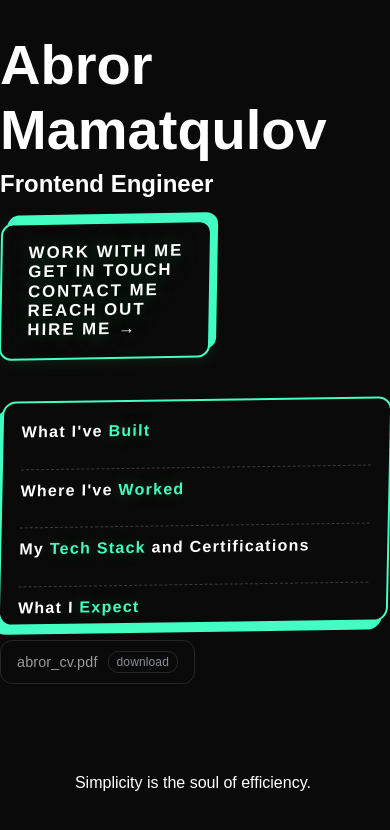
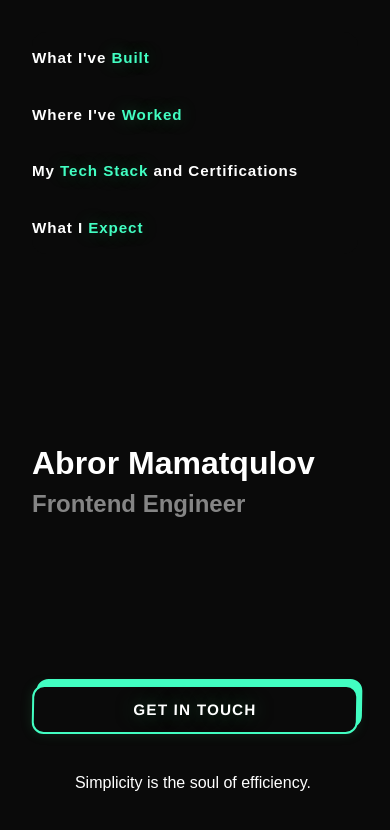
Before and after one commit to abror-mqv/abror-cv, a Next.js app: page / in a window 390 px wide. Shown: the top 830 px of the page. Built offline with nearby package versions, Linux system fonts and the light colour scheme.

Commit message:
Some responsiveness added nothing ruined yet

```diff
--- a/src/app/certificates/page.module.scss
+++ b/src/app/certificates/page.module.scss
@@ -264,3 +264,23 @@
     color: #8c92a3;
     font-size: 0.9rem;
 }
+
+
+@media screen and (max-width: 770px) {
+    .main{
+        padding-bottom: 84px;
+    }
+    .board{
+        padding: 0;
+
+    }
+    .widget{
+        bottom: 24px;
+        width: fit-content;
+        max-width: 94%;
+    }
+    .widgetToggle:hover{
+        background: #0a0a0a;
+
+    }
+}
--- a/src/app/components/homepage/cta/cta.module.scss
+++ b/src/app/components/homepage/cta/cta.module.scss
@@ -33,29 +33,24 @@
     }
 }
 
-// .ctaButton{
-//     display: inline-flex;
-//     align-items: center;
-//     justify-content: center;
-//     padding: 14px 24px;
-//     border-radius: 10px;
-//     border: 2px solid #0a0a0a;
-//     background: var(--accent-color);
-//     color: #0a0a0a;
-//     font-weight: 700;
-//     font-size: 1rem;
-//     letter-spacing: 0.08em;
-//     text-transform: uppercase;
-//     box-shadow: 6px 10px 0 #0a0a0a;
-//     transform: skew(-2deg);
-//     transition: transform 120ms ease, box-shadow 120ms ease, filter 120ms ease;
-//     &:hover{
-//         transform: skew(-2deg) translateY(-2px) rotate(-0.6deg);
-//         filter: brightness(1.05);
-//         box-shadow: 8px 14px 0 #0a0a0a;
-//     }
-//     &:active{
-//         transform: skew(-1deg) translateY(1px) rotate(0deg);
-//         box-shadow: 4px 8px 0 #0a0a0a;
-//     }
-// }
+@media (max-width: 768px) {
+  .cta {
+    justify-content: flex-start;
+    width: 100%;
+    .ctaButton {
+      width: 100%;
+      padding: 14px 18px;
+      font-size: 0.95rem;
+      letter-spacing: 0.08em;
+      box-shadow: 4px -6px 0 var(--accent-color), 0 0 12px rgba(41,147,80,0.22);
+      transform: rotate(0deg) skew(-1deg);
+      text-align: center;
+    }
+    .ctaWork, .ctaContact, .ctaReach, .ctaHire {
+      display: none !important;
+    }
+    .ctaMain {
+      display: inline !important;
+    }
+  }
+}
--- a/src/app/components/homepage/cta/index.tsx
+++ b/src/app/components/homepage/cta/index.tsx
@@ -16,11 +16,11 @@ export default function CTA() {
           aria-label="Get in touch"
           onClick={() => setOpen(true)}
         >
-          Work With Me <br />
-          Get in Touch <br />
-          Contact Me <br />
-          Reach Out <br />
-          Hire Me → <br />
+          <span className={styles.ctaWork}>Work With Me <br /></span>
+          <span className={styles.ctaMain}>Get in Touch <br /></span>
+          <span className={styles.ctaContact}>Contact Me <br /></span>
+          <span className={styles.ctaReach}>Reach Out <br /></span>
+          <span className={styles.ctaHire}>Hire Me → <br /></span>
         </button>
       </div>
       <ContactModal open={open} onClose={() => setOpen(false)} />
--- a/src/app/components/homepage/download/download.module.scss
+++ b/src/app/components/homepage/download/download.module.scss
@@ -38,3 +38,16 @@
         }
     }
 }
+
+@media (max-width: 900px) {
+    .download{
+        display: none;
+    }
+}
+
+@media (max-width: 768px) {
+    .downloadButton {
+        width: 100%;
+        justify-content: center;
+    }
+}
--- a/src/app/components/homepage/hero/hero.module.scss
+++ b/src/app/components/homepage/hero/hero.module.scss
@@ -27,3 +27,17 @@
     width: 100%;
   }
 }
+
+@media (max-width: 768px) {
+  .hero {
+    & h1 {
+      font-size: 2rem;
+      // font-weight: 200;
+      // opacity: 0.5;
+    }
+    & h2 {
+      font-size: 1.5rem;
+      opacity: 0.5;
+    }
+  }
+}
--- a/src/app/components/homepage/links/links.module.scss
+++ b/src/app/components/homepage/links/links.module.scss
@@ -44,3 +44,25 @@
     font-weight: bold;
     text-shadow: 0 0 16px rgba(41,147,80,0.45);
 }
+
+@media (max-width: 768px) {
+  .links {
+    width: 100%;
+    // box-shadow: 4px 6px 0 var(--accent-color);
+    padding:  16px 0;
+    box-shadow: none;
+    border: none;
+    transform: rotate(0deg) skew(-0deg);
+  }
+
+  .links li a {
+    font-size: 0.95rem;
+    letter-spacing: 0.06em;
+  }
+  .links li + li{
+    border-top: 0px dashed rgba(255,255,255,0.2);
+    margin-top: 10px;
+    padding-top: 10px;
+}
+
+}
--- a/src/app/page.module.scss
+++ b/src/app/page.module.scss
@@ -6,6 +6,9 @@
   justify-content: flex-start;
   padding-top: 10%;
   align-items: center;
+  .heroTopDivider{
+    display: none;
+  }
   .main{
 
     display: flex;
@@ -49,15 +52,26 @@
 
 @media (max-width: 768px) {
   .page {
-    height: auto;
+    .heroTopDivider{
+      display: block;
+    }
+    // background: red;
     min-height: 100vh;
-    padding-top: 32px;
-    padding-bottom: 32px;
-
+    padding: 32px;
+    display: flex;
+    flex-direction: column;
+    justify-content: space-between;
+    // flex-direction: column-reverse;
     .main {
+      display: block;
       width: 100%;
-      height: auto;
       gap: 32px;
+      // background: blue;
+      height: calc(100% - 70px);
+      display: flex;
+      flex-direction: column;
+      justify-content: space-between;
+      flex-direction: column-reverse;
 
       .heroTop,
       .heroBottom {
@@ -65,9 +79,35 @@
         align-items: flex-start;
         gap: 16px;
       }
+      .heroTop{
+        height: -webkit-fill-available;
+        display: flex;
+        flex-direction: column-reverse;
+        justify-content: space-between;
+      }
+      .heroBottom { align-items: stretch; }
 
+
+      .heroTop {
+        order: 1;
+        width: 100%;
+      }
       .heroBottom {
-        align-items: stretch;
+        order: 2;
+        width: 100%;
+      }
+      /* переставляем только саму кнопку в heroTop */
+      .cta {
+        order: 2;
+        width: 100%;
+        margin-top: 18px;
+      }
+      /* Hero остаётся первым элементом внутри heroTop */
+      .heroTop > :first-child {
+        order: 1;
+      }
+      .heroTop > :last-child {
+        order: 2;
       }
     }
   }
--- a/src/app/page.tsx
+++ b/src/app/page.tsx
@@ -12,7 +12,8 @@ export default function Home() {
       <main className={styles.main}>
         <div className={styles.heroTop}>
           <Hero />
-            <CTA/>
+          <CTA />
+          <div className={styles.heroTopDivider}></div>
         </div>
         <div className={styles.heroBottom}>
           <Links />
```
Also changed, not shown: src/app/components/header/header.module.scss (+47 -9 lines), src/app/components/header/index.tsx (+5 -3 lines), src/app/components/homepage/quote/quote.module.scss (+20 -0 lines). Lines whose indentation alone changed are shown as unchanged.
